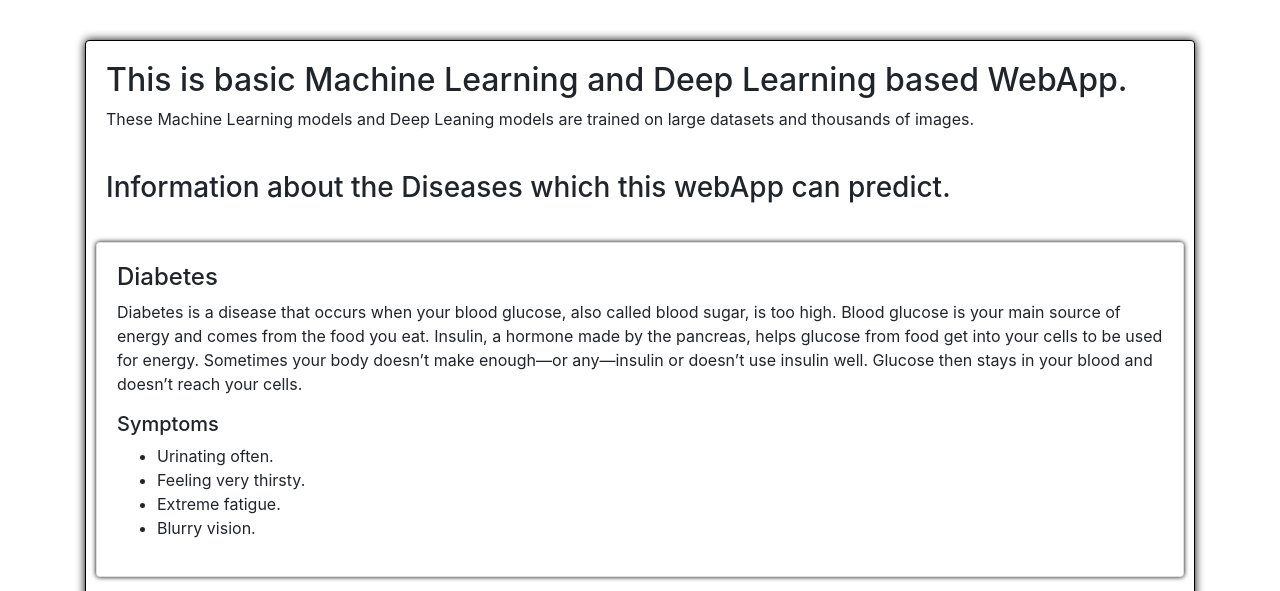
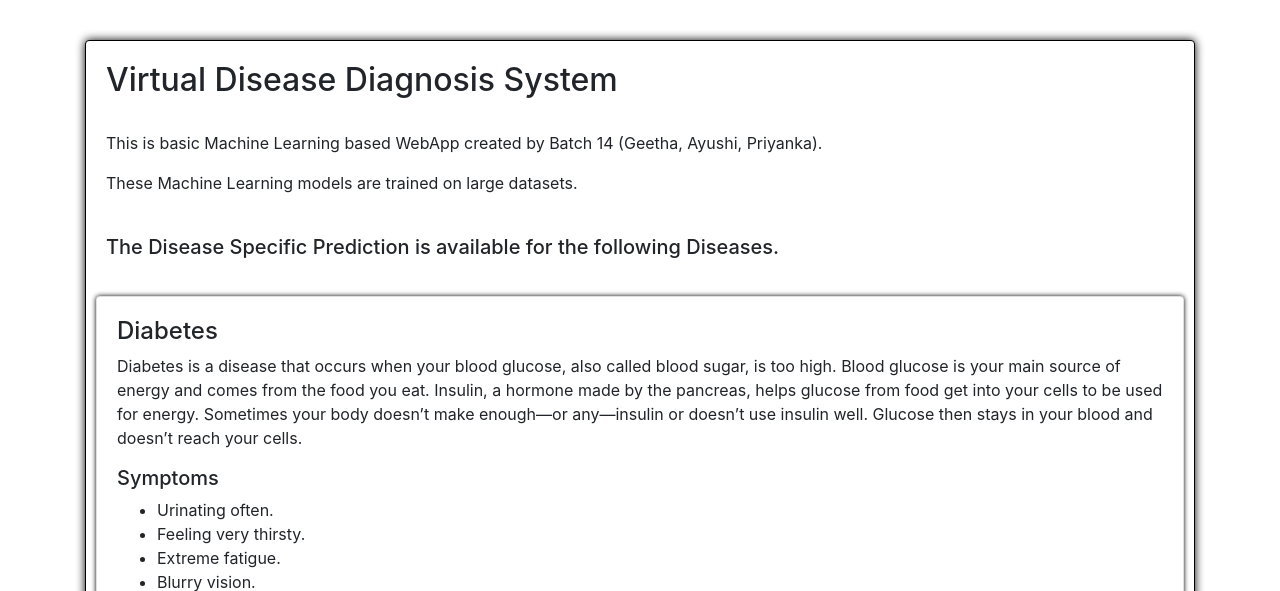
Before and after one commit to geethaguruju/Virtual-Disease-Diagnosis-System, a Flask app: page / in a window 1280 px wide. Shown: the part 56-647 px from the top of the page. Run offline with Flask 2, Linux system fonts and the light colour scheme; some libraries are stand-ins or nearby versions.

Commit message:
Update home.html

```diff
--- a/templates/home.html
+++ b/templates/home.html
@@ -5,11 +5,12 @@
     {% endif %}
 <div class="container">
     <div class="card card-body" style="border: 1px solid black; box-shadow: 0 0 10px black;">
-        <h2>This is basic Machine Learning and Deep Learning based WebApp.</h2>
-        <p>These Machine Learning models and Deep Leaning models are trained on large datasets and thousands of images.</p>
+        <h2>Virtual Disease Diagnosis System</h2><br>
+        <p>This is basic Machine Learning based WebApp created by Batch 14 (Geetha, Ayushi, Priyanka).</p>
+        <p>These Machine Learning models are trained on large datasets.</p>
         <br>
 
-        <h3>Information about the Diseases which this webApp can predict.</h3>
+        <h5>The Disease Specific Prediction is available for the following Diseases.</h5>
         <br>
         <div class="row">
             <div class="col-md-12 card card-body" style="box-shadow: 0 0 5px black; margin: 5px;">
```
